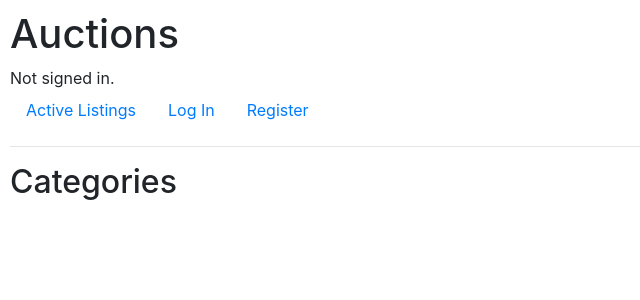
After one commit to amirn003/commerce, a Django app: page /categories/ in a window 1280 px wide. The commit adds this page. Shown: the top 300 px of the page, without its empty margins (0-640 px from the left). Run offline with Django 3.2, Linux system fonts and the light colour scheme; some libraries are stand-ins or nearby versions.

Commit message:
add route, view, url for category page

```diff
--- /dev/null
+++ b/auctions/templates/auctions/categories.html
@@ -0,0 +1,10 @@
+{% extends "auctions/layout.html" %}
+{% load static %}
+{% block body %}
+    <h2>Categories</h2>
+
+    <div class="flex-container">
+
+
+    </div>
+{% endblock %}
--- a/auctions/templates/auctions/layout.html
+++ b/auctions/templates/auctions/layout.html
@@ -22,7 +22,7 @@
             </li>
             {% if user.is_authenticated %}
                 <li class="nav-item">
-                  <a class="nav-link" href="">Categories</a>
+                  <a class="nav-link" href="{% url 'categories' %}">Categories</a>
                 </li>
                 <li class="nav-item">
                   <a class="nav-link" href="{% url 'watchlist' %}">Watchlist</a>
--- a/auctions/urls.py
+++ b/auctions/urls.py
@@ -15,4 +15,5 @@ urlpatterns = [
     path("<int:listing_id>/close/", views.close, name="close"),
     path("won/", views.won, name="won"),
     path("<int:listing_id>/comment/", views.comment, name="comment"),
+    path("categories/", views.categories, name="categories"),
 ]
--- a/auctions/views.py
+++ b/auctions/views.py
@@ -162,6 +162,11 @@ def comment(request, listing_id):
 
         return HttpResponse(f"<h1>Comment by {current_user} on {listing_id} - {title} - {description}</h1>")
 
+
+def categories(request):
+    return render(request, "auctions/categories.html")
+
+
 def login_view(request):
     if request.method == "POST":
 
```
